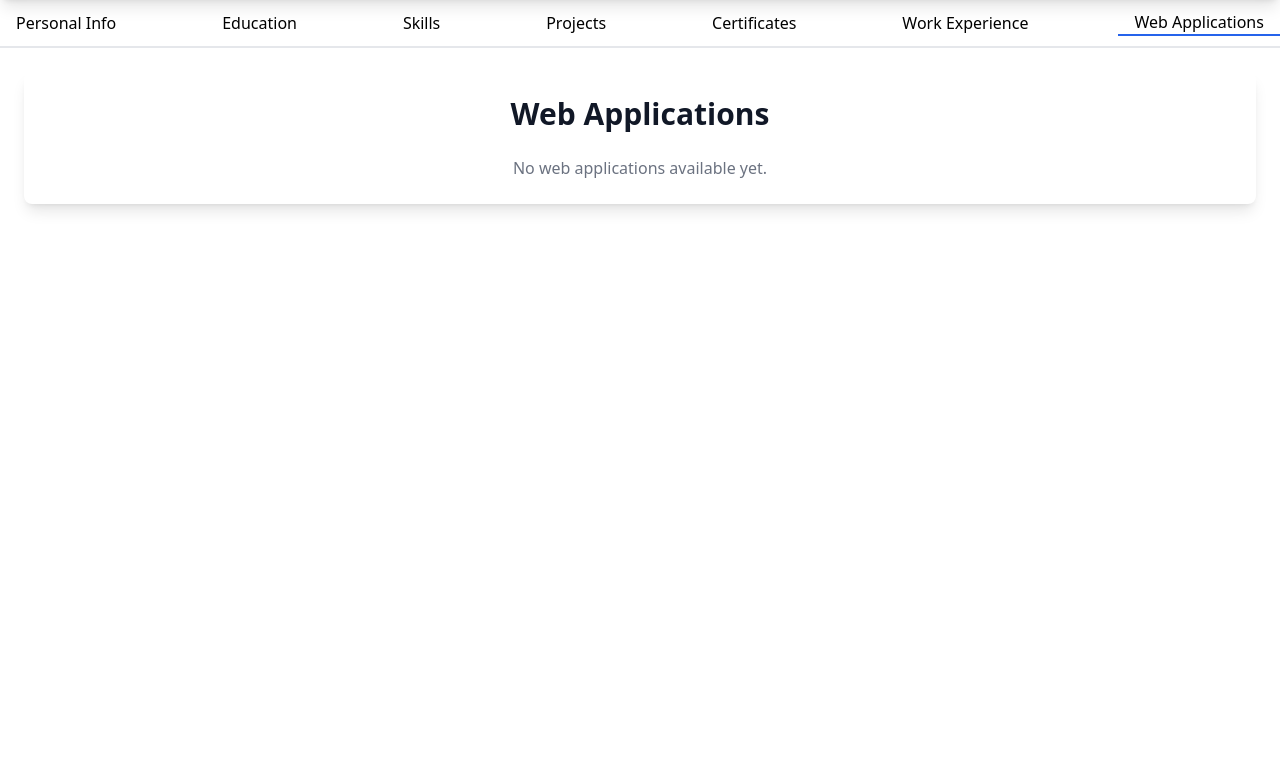
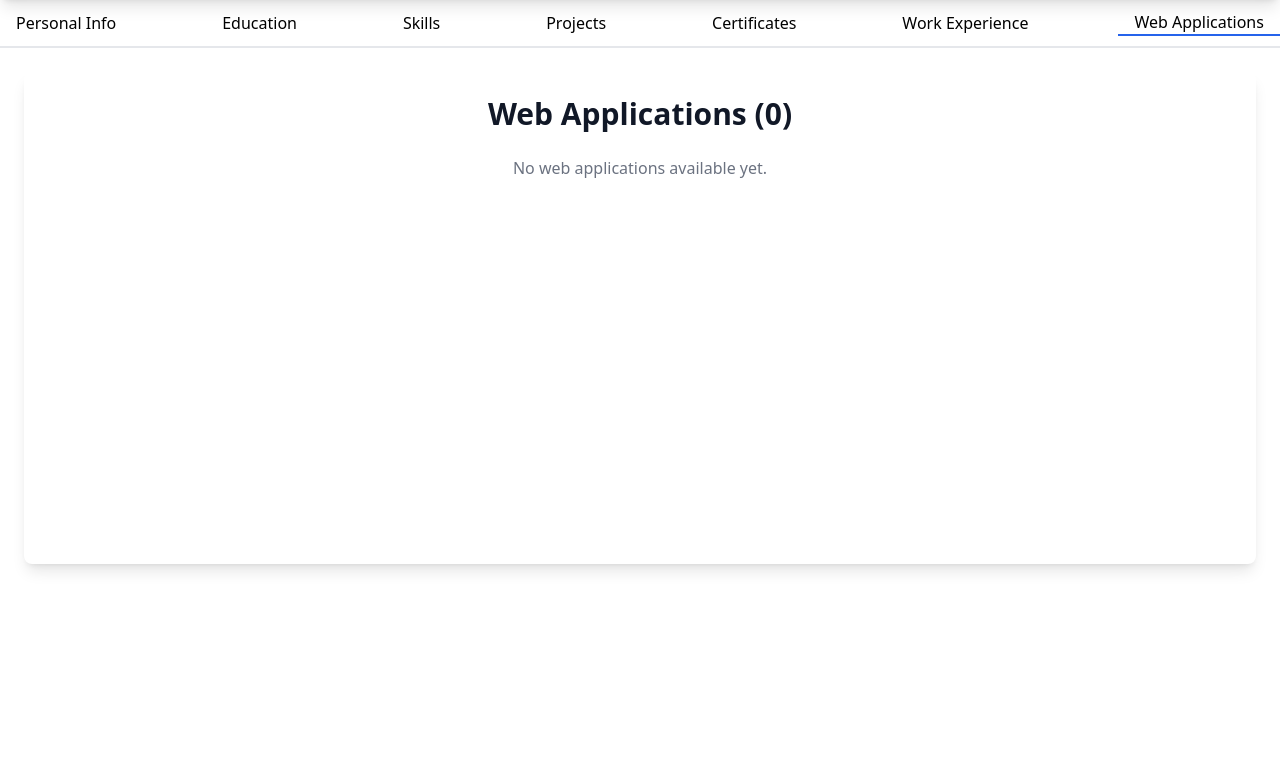
Before and after one commit to srikanthbanothu26/my_new_portfolio, a Django app: page /webapplications/ in a window 1280 px wide. Shown: the part 64-844 px from the top of the page. Run offline with Django 5.2, Linux system fonts and the light colour scheme; data that the repository does not hold is empty; some libraries are stand-ins or nearby versions.

Commit message:
updated style

```diff
--- a/home/templates/webapplications.html
+++ b/home/templates/webapplications.html
@@ -1,8 +1,8 @@
 {% extends 'about.html' %}
 {% block sub_content %}
 <div class="web-applications m-6 p-6 bg-white shadow-lg rounded-lg">
-    <h2 class="text-3xl font-extrabold text-gray-900 mb-6 text-center">Web Applications</h2>
-    <div class="grid grid-cols-1 md:grid-cols-2 lg:grid-cols-3 gap-6">
+    <h2 class="text-3xl font-extrabold text-gray-900 mb-6 text-center">Web Applications ({{webapplications_info|length}})</h2>
+    <div class="flex flex-col gap-6 overflow-auto h-96">
         {% for x in webapplications_info %}
         <div class="p-6 bg-gradient-to-r from-green-100 to-green-200 rounded-lg shadow-md border-l-8 border-green-500 transition-transform transform hover:scale-105">
             <div class="flex flex-col h-full">
```
